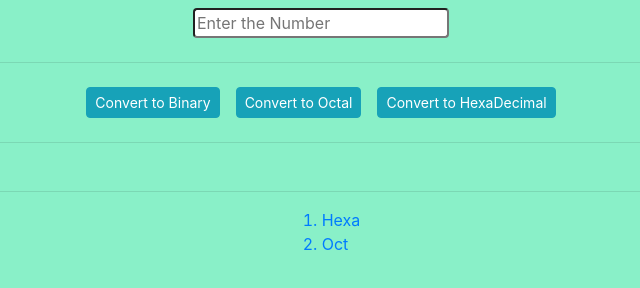
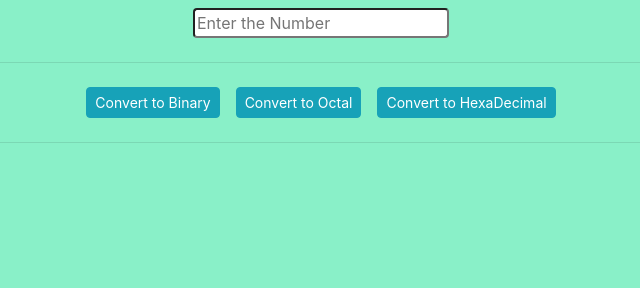
Before and after one commit to Bhavesh-Pawar/Converter, a plain HTML site: page index.html in a window 1280 px wide. Shown: the whole page, without its empty margins (319-959 px from the left). Drawn offline with nearby package versions, Linux system fonts and the light colour scheme.

Commit message:
Update index.html

```diff
--- a/index.html
+++ b/index.html
@@ -117,13 +117,6 @@
             <div id="showOct" class="m-2"></div>
             <div id="showHex" class="m-2"></div>
         </div>
-        <hr>
-        <div class="row justify-content-center">
-            <ol class="list">
-                <a href="hexa_to_others.html" class="list-item list-item-link"><li>Hexa</li></a>
-                <a href="#" class="list-item list-item-link"><li>Oct</li></a>
-            </ol>
-        </div>
     </div>
 </body>
 </html>
```
